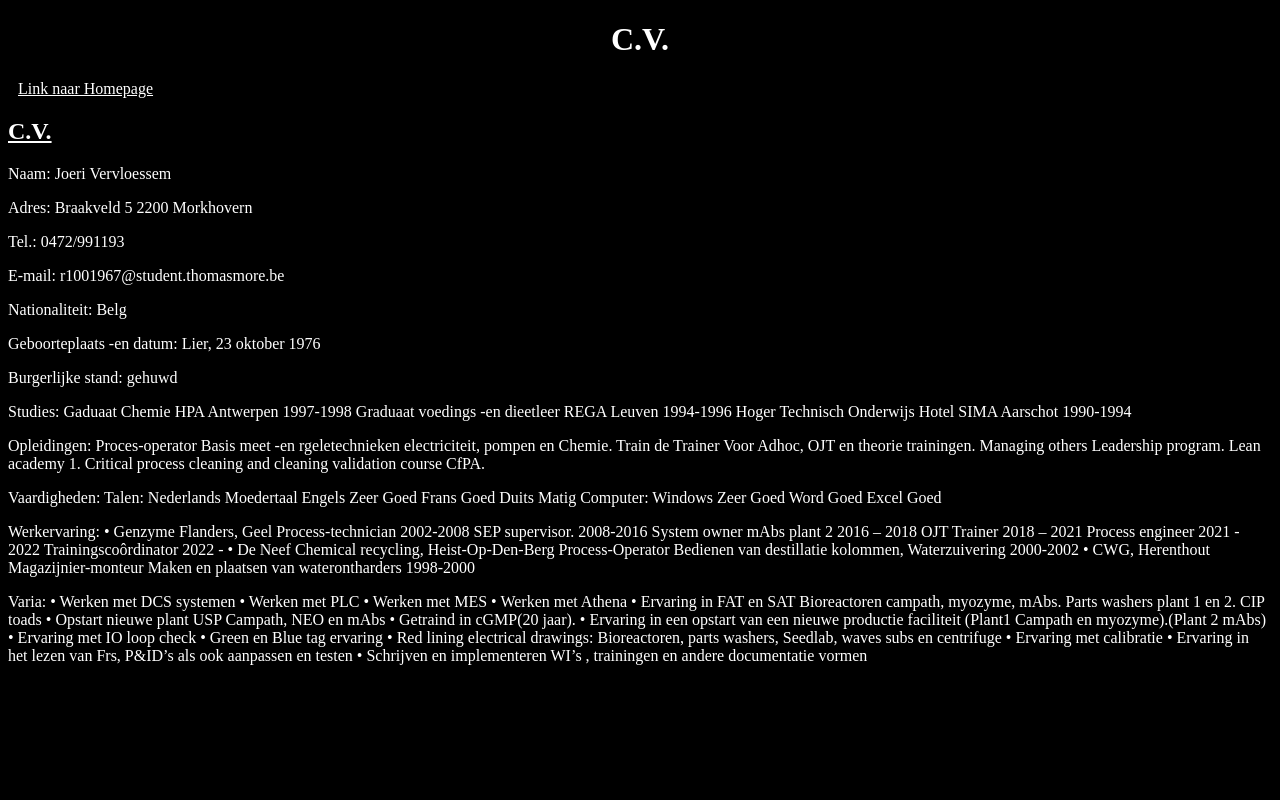
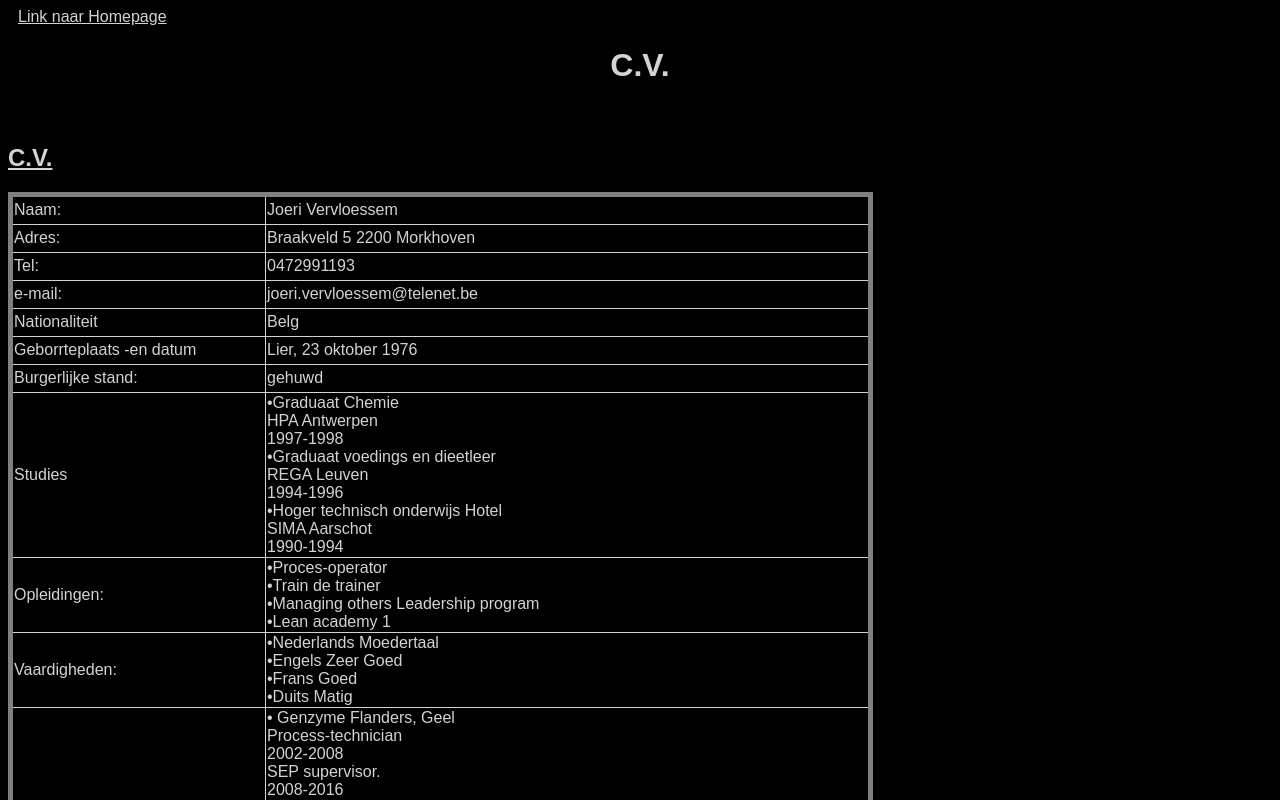
Before and after one commit to Joeriv1967/LerenmetGIT, a plain HTML site: page Mijn website/CV.html in a window 1280 px wide. Shown: the top 800 px of the page. Drawn offline with Linux system fonts and the light colour scheme.

Commit message:
CV in kader gezet en link pagina ook onderaan de CV pagina

```diff
--- a/Mijn website/CV.css
+++ b/Mijn website/CV.css
@@ -1,25 +1,41 @@
 body{
     background-color: black;
+    font-family: Arial, Helvetica, sans-serif;
 }
 h1 {
     background-color: black;
-    color: white;
+    color: lightgray;
     margin-left: auto;
     text-align: center;
     text-size-adjust: 50px;
 }
 a{
-    color: white;
+    color: lightgray;
     margin-left: 10px;
 }
 p{
-    color: white;
+    color: lightgray;
 }
 h2{
-    color: white;
+    color: lightgray;
     text-decoration-line: underline;
 }
-.Voorzetsel{
-    float: left;
-    font-size: medium;
+table{
+    border: solid 1px Gray;
+    border-collapse: collapse;
+    color: lightgray;
+    border-radius: 1em;
+    border-width: 5px;
 }
+tr, td{
+    border: 0.5px solid lightgray;
+    border-collapse: collapse;
+    height: 25px;
+
+}
+.Breedtekolom1{
+    width: 250px;
+}
+.Breedtekolom2{
+    width: 600px;
+}
--- a/Mijn website/CV.html
+++ b/Mijn website/CV.html
@@ -6,94 +6,115 @@
 <title>CV</title>
     </Head>
     <Body>
-        <h1>C.V.</h1>
-        <a href="Homepage.html">Link naar Homepage</a>
+        <a href="Index.html">Link naar Homepage</a>
+        <h1>C.V.</h1> <br>
         <H2>C.V.</H2>
-        <p>Naam: Joeri Vervloessem</p>
-        <p>Adres: Braakveld 5
-                  2200 Morkhovern
-        </p>
-        <p>Tel.: 0472/991193</p>
-        <p>E-mail: r1001967@student.thomasmore.be</p>
-        <p>Nationaliteit: Belg</p>
-        <p>Geboorteplaats -en datum: Lier, 23 oktober 1976</p>
-        <p>Burgerlijke stand: gehuwd</p>
-        <p>Studies: Gaduaat Chemie
-                    HPA Antwerpen
-                    1997-1998
+        <table>
+            <tr>
+                <td>Naam:</td>
+                <td>Joeri Vervloessem</td>
+            </tr>
+            <tr>
+                <td>Adres:</td>
+                <td>Braakveld 5
+                    2200 Morkhoven
+                </td>
+            </tr>
+            <tr>
+                <td>Tel:</td>
+                <td>0472991193</td>
+            </tr>
+            <tr>
+                <td>e-mail:</td>
+                <td>joeri.vervloessem@telenet.be</td>
+            </tr>
+            <tr>
+                <td>Nationaliteit</td>
+                <td>Belg</td>
+            </tr>
+            <tr>
+                <td>Geborrteplaats -en datum</td>
+                <td>Lier, 23 oktober 1976</td>
+            </tr>
+            <tr>
+                <td>Burgerlijke stand:</td>
+                <td>gehuwd</td>
+            </tr>
+            <tr>
+                <td>Studies</td>
+                <td>•Graduaat Chemie <br>
+                        HPA Antwerpen <br>
+                        1997-1998 <br>
+                        •Graduaat voedings en dieetleer <br>
+                        REGA Leuven <br>
+                        1994-1996 <br>
+                        •Hoger technisch onderwijs Hotel <br>
+                        SIMA Aarschot <br>
+                        1990-1994
+                </td>
+            </tr>
+            <tr>
+                <td>Opleidingen:</td>
+                <td>•Proces-operator <br>
+                    •Train de trainer <br>
+                    •Managing others Leadership program <br>
+                    •Lean academy 1
+                </td>
+            </tr>
+            <tr>
+                <td>Vaardigheden:</td>
+                <td>•Nederlands  Moedertaal <br>
+                    •Engels      Zeer Goed <br>
+                    •Frans       Goed <br>
+                    •Duits       Matig
+                </td>
+            </tr>
+            <tr>
+                <td class="Breedtekolom1">Werkervaring</td>
+                <td class="Breedtekolom2">•   Genzyme Flanders, Geel <br>
+                    Process-technician <br>
+                    2002-2008 <br>
+                    SEP supervisor. <br>
+                    2008-2016 <br>
+                    System owner mAbs plant 2 <br>
+                    2016 – 2018 <br>
+                    OJT Trainer <br>
+                    2018 – 2021 <br>
+                    Process engineer <br>
+                    2021 - 2022 <br>
+                    Trainingscoôrdinator <br>
+                    2022 - <br>
+                •   De Neef Chemical recycling, <br>
+                    Heist-Op-Den-Berg <br>
+                    Process-Operator <br>
+                    Bedienen van destillatie kolommen, Waterzuivering <br>
+                    2000-2002 <br>
 
-                    Graduaat voedings -en dieetleer
-                    REGA Leuven
-                    1994-1996
-
-                    Hoger Technisch Onderwijs Hotel
-                    SIMA Aarschot
-                    1990-1994
-        </p>
-        <p>Opleidingen: Proces-operator
-                        Basis meet -en rgeletechnieken
-                        electriciteit, pompen en Chemie.
-
-                        Train de Trainer
-                        Voor Adhoc, OJT en theorie trainingen.
-
-                        Managing others Leadership program.
-
-                        Lean academy 1.
-
-                        Critical process cleaning and cleaning
-                        validation course CfPA.
-        </p>
-        <p>Vaardigheden: Talen: Nederlands  Moedertaal
-                                Engels      Zeer Goed
-                                Frans       Goed
-                                Duits       Matig
-
-                        Computer: Windows   Zeer Goed
-                                  Word      Goed
-                                  Excel     Goed
-        </p>
-        <p>Werkervaring: •	Genzyme Flanders, Geel
-                            Process-technician
-                            2002-2008
-                            SEP supervisor.
-                            2008-2016
-                            System owner mAbs plant 2
-                            2016 – 2018
-                            OJT Trainer
-                            2018 – 2021
-                            Process engineer
-                            2021 - 2022
-                            Trainingscoôrdinator
-                            2022 -
-
-                        •	De Neef Chemical recycling,
-                            Heist-Op-Den-Berg
-                            Process-Operator
-                            Bedienen van destillatie kolommen, Waterzuivering
-                            2000-2002
-
-                        •	CWG, Herenthout
-                            Magazijnier-monteur
-                            Maken en plaatsen van waterontharders
-                            1998-2000
-            </p>
-        <p>Varia: •	Werken met DCS systemen
-                  •	Werken met PLC
-                  •	Werken met MES
-                  •	Werken met Athena
-                  •	Ervaring in FAT en SAT
-                    Bioreactoren campath, myozyme, mAbs.
-                    Parts washers plant 1 en 2. CIP toads
-                  •	Opstart nieuwe plant USP Campath, NEO en mAbs
-                  •	Getraind in cGMP(20 jaar).
-                  •	Ervaring in een opstart van een nieuwe productie faciliteit (Plant1 Campath en myozyme).(Plant 2 mAbs)
-                  •	Ervaring met IO loop check
-                  •	Green en Blue tag ervaring
-                  •	Red lining electrical drawings: Bioreactoren, parts washers, Seedlab, waves subs en centrifuge
-                  •	Ervaring met calibratie
-                  •	Ervaring in het lezen van Frs, P&ID’s als ook aanpassen en testen
-                  •	Schrijven en implementeren WI’s , trainingen  en andere documentatie vormen
-            </p>
+                •	CWG, Herenthout <br>
+                    Magazijnier-monteur <br>
+                    Maken en plaatsen van waterontharders <br>
+                    1998-2000</td>
+            </tr>
+            <tr>
+                <td>Varia:</td>
+                <td>•	Werken met DCS systemen <br>
+                    •	Werken met PLC <br>
+                    •	Werken met MES <br>
+                    •	Werken met Athena <br>
+                    •	Ervaring in FAT en SAT <br>
+                        Bioreactoren campath, myozyme, mAbs.
+                        Parts washers plant 1 en 2. CIP toads <br>
+                    •	Opstart nieuwe plant USP Campath, NEO en mAbs <br>
+                    •	Getraind in cGMP(20 jaar). <br>
+                    •	Ervaring in een opstart van een nieuwe productie faciliteit (Plant1 Campath en myozyme).(Plant 2 mAbs)
+                    •	Ervaring met IO loop check <br>
+                    •	Green en Blue tag ervaring <br>
+                    •	Red lining electrical drawings: Bioreactoren, parts washers, Seedlab, waves subs en centrifuge
+                    •	Ervaring met calibratie <br>
+                    •	Ervaring in het lezen van Frs, P&ID’s als ook aanpassen en testen <br>
+                    •	Schrijven en implementeren WI’s , trainingen en andere documentatie vormen</td>
+            </tr>
+        </table>
+        <a href="Index.html">Link naar Homepage</a>
     </Body>
 </html>
--- a/Mijn website/Homepage.css
+++ b/Mijn website/Homepage.css
@@ -1,18 +1,24 @@
 body{
     background-color: black;
+    font-family: Arial, Helvetica, sans-serif;
 }
 h1 {
     background-color: black;
-    color: white;
+    color: gray;
     margin-left: auto;
     text-align: center;
-    text-size-adjust: 50px;
+    text-size-adjust: 100px;
+    font-weight: bolder;
+
 }
 a{
-    color: white;
-    margin-left: 10px;
+    color: gray;
+    margin-left: 50px;
 }
 h2{
-    color: white;
+    color: gray;
     text-decoration: underline;
 }
+.Kopkader{
+    border: 1px solid gray;
+}
--- a/les_04_tables/oefening4.css
+++ b/les_04_tables/oefening4.css
@@ -17,3 +17,6 @@ th,td{
 caption{
     caption-side: bottom;
 }
+#logotm{
+    width: 150px;
+}
```
Also changed, not shown: Mijn website/Contact.html (+1 -1 lines), Mijn website/Ervaring.html (+1 -1 lines), Mijn website/Forum.html (+1 -1 lines), Mijn website/Hobby's.html (+5 -1 lines), Mijn website/Homepage.html (deleted, +0 -19 lines), Mijn website/Index.html (+20 -0 lines), Mijn website/Portfolio.html (+1 -1 lines), les_04_tables/oefening4.html (+1 -1 lines).
